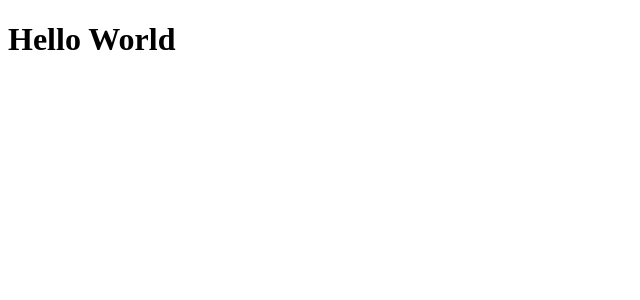
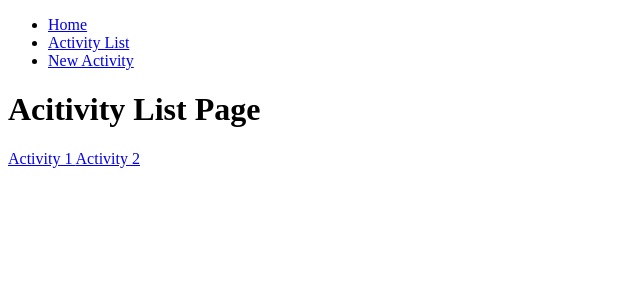
Before and after one commit to Brian3010/WildRoute, a React (Vite) app in the folder frontend/: page /activities in a window 1280 px wide. Shown: the top 300 px of the page, without its empty margins (0-640 px from the left). Built offline with nearby package versions, Linux system fonts and the light colour scheme.

Commit message:
react router initial setup

```diff
--- a/frontend/index.html
+++ b/frontend/index.html
@@ -1,13 +1,16 @@
 <!DOCTYPE html>
 <html lang="en">
+
 <head>
   <meta charset="UTF-8" />
   <link rel="icon" type="image/svg+xml" href="/vite.svg" />
   <meta name="viewport" content="width=device-width, initial-scale=1.0" />
-    <title>Vite + React + TS</title>
+  <title>WildRoutes</title>
 </head>
+
 <body>
   <div id="root"></div>
   <script type="module" src="/src/main.tsx"></script>
 </body>
+
 </html>
--- a/frontend/src/App.tsx
+++ b/frontend/src/App.tsx
@@ -1,10 +1,36 @@
+import { Link, Route, Routes } from 'react-router-dom';
 import './assets/App.css';
+import Activity from './pages/Activity';
+import ActivityList from './pages/ActivityList';
+import HomePage from './pages/HomePage';
+import NewActivity from './pages/NewActivity';
+import NotFound from './pages/NotFound';
 
 function App() {
   return (
-    <>
-      <h1>Hello World</h1>
-    </>
+    <div className="App">
+      <nav>
+        <ul>
+          <li>
+            <Link to="/">Home</Link>
+          </li>
+          <li>
+            <Link to="/activities">Activity List</Link>
+          </li>
+          <li>
+            <Link to="/activities/new">New Activity</Link>
+          </li>
+        </ul>
+      </nav>
+
+      <Routes>
+        <Route path="/" element={<HomePage />} />
+        <Route path="/activities" element={<ActivityList />} />
+        <Route path="/activities/:id" element={<Activity />} />
+        <Route path="/activities/new" element={<NewActivity />} />
+        <Route path="*" element={<NotFound />} />
+      </Routes>
+    </div>
   );
 }
 
--- a/frontend/src/main.tsx
+++ b/frontend/src/main.tsx
@@ -7,6 +7,8 @@ import './assets/index.css';
 
 ReactDOM.createRoot(document.getElementById('root') as HTMLElement).render(
   <React.StrictMode>
-    <App />
+    <BrowserRouter>
+      <App />
+    </BrowserRouter>
   </React.StrictMode>
 );
--- /dev/null
+++ b/frontend/src/pages/Activity.tsx
@@ -0,0 +1,12 @@
+import { useParams } from 'react-router-dom';
+
+function Activity() {
+  const { id } = useParams();
+  return (
+    <>
+      <h1>Activity Detail {id}</h1>
+    </>
+  );
+}
+
+export default Activity;
--- /dev/null
+++ b/frontend/src/pages/ActivityList.tsx
@@ -0,0 +1,14 @@
+import { Link } from 'react-router-dom';
+
+function ActivityList() {
+  return (
+    <>
+      <h1>Acitivity List Page</h1>
+
+      <Link to="/activities/1">Activity 1 </Link>
+      <Link to="/activities/2">Activity 2 </Link>
+    </>
+  );
+}
+
+export default ActivityList;
--- /dev/null
+++ b/frontend/src/pages/HomePage.tsx
@@ -0,0 +1,7 @@
+export default function HomePage() {
+  return (
+    <>
+      <h1>this is Home Page</h1>
+    </>
+  );
+}
--- /dev/null
+++ b/frontend/src/pages/NewActivity.tsx
@@ -0,0 +1,9 @@
+function NewActivity() {
+  return (
+    <>
+      <h1>New Activity - render a form here</h1>
+    </>
+  );
+}
+
+export default NewActivity;
--- /dev/null
+++ b/frontend/src/pages/NotFound.tsx
@@ -0,0 +1,7 @@
+export default function NotFound() {
+  return (
+    <>
+      <h1>Page Not Found</h1>
+    </>
+  );
+}
```
Also changed, not shown: 1 other file (tests, documents, lock files or other folders). Lines whose indentation alone changed are shown as unchanged.
